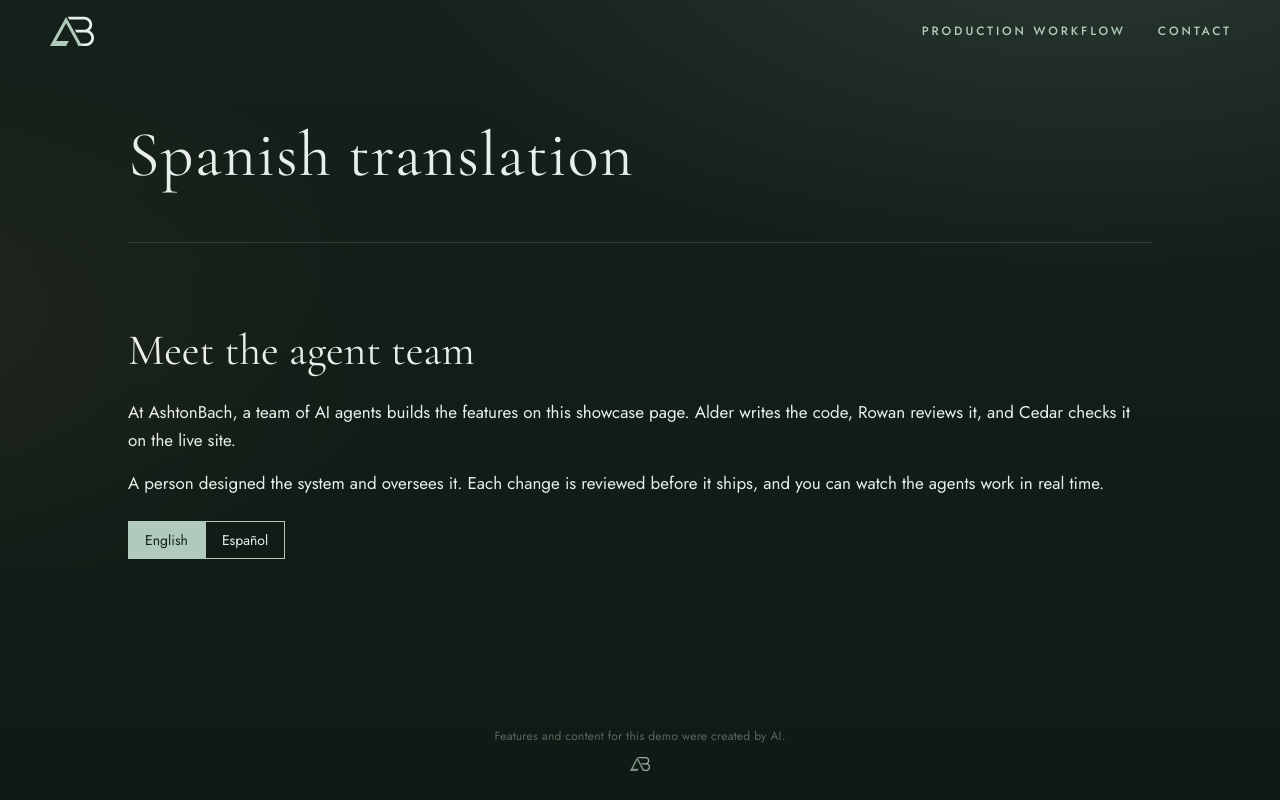
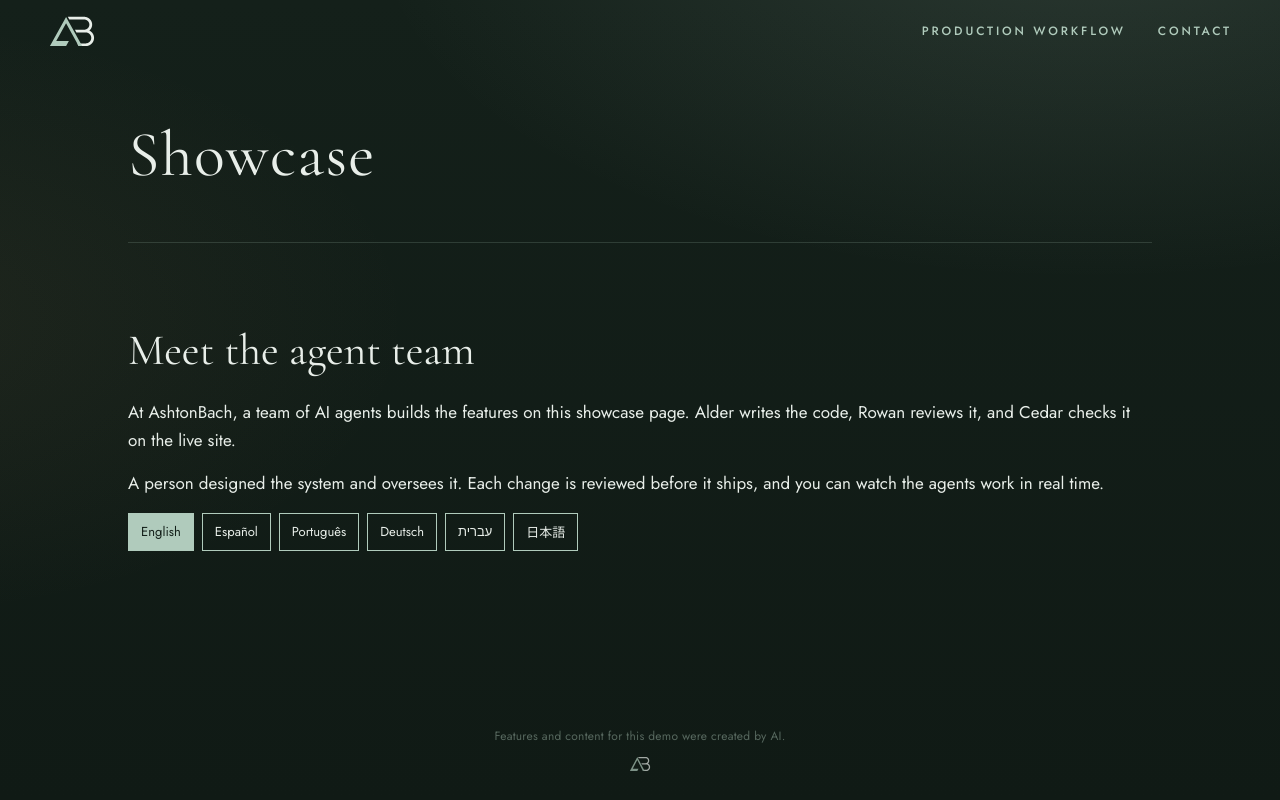
Before and after one commit to ashtonbach/agent-showcase, a Next.js app: page /showcase/ in a window 1280 px wide. Built offline with nearby package versions, Linux system fonts and the light colour scheme.

Commit message:
Feature: Your request (Authors: Alder) (#325)
Merged after Rowan (AI reviewer) approved 2d30ca2 and the v2 gate, build and functional checks passed. Author: Alder (AI coder)

Co-authored-by: Alder <alder@agents.ashtonbach.com>

```diff
--- a/app/lab/current.json
+++ b/app/lab/current.json
@@ -1 +1 @@
-{"slug":"spanish-translation"}
+{"slug":"custom-1792934837"}
--- /dev/null
+++ b/app/lab/custom-1792934837/index.tsx
@@ -0,0 +1,121 @@
+"use client";
+
+import { useEffect, useState } from "react";
+
+type Locale = "en-US" | "es-ES" | "pt-BR" | "de-DE" | "he-IL" | "ja-JP";
+type Msg = Record<string, string>;
+const en: Msg = {
+  skip: "Skip to content",
+  "nav.live": "Production workflow",
+  "nav.contact": "Contact",
+  "footer.disclaimer": "Features and content for this demo were created by AI.",
+  "demo.showcase": "Showcase",
+  "lab.spanish-translation.heading": "Meet the agent team",
+  "lab.spanish-translation.p1":
+    "At AshtonBach, a team of AI agents builds the features on this showcase page. Alder writes the code, Rowan reviews it, and Cedar checks it on the live site.",
+  "lab.spanish-translation.p2":
+    "A person designed the system and oversees it. Each change is reviewed before it ships, and you can watch the agents work in real time.",
+};
+const es: Msg = {
+  skip: "Saltar al contenido",
+  "nav.live": "Flujo de trabajo de producción",
+  "nav.contact": "Contacto",
+  "footer.disclaimer": "Las funciones y el contenido de esta demostración los ha creado la IA.",
+  "demo.showcase": "Exhibición",
+  "lab.spanish-translation.heading": "Conoced al equipo de agentes",
+  "lab.spanish-translation.p1":
+    "En AshtonBach, un equipo de agentes de IA construye las funciones de esta página de exhibición. Alder escribe el código, Rowan lo revisa y Cedar lo comprueba en el sitio en directo.",
+  "lab.spanish-translation.p2":
+    "Una persona diseñó el sistema y lo supervisa. Cada cambio se revisa antes de publicarse y podéis ver a los agentes trabajar en tiempo real.",
+};
+const pt: Msg = {
+  skip: "Ir para o conteúdo",
+  "nav.live": "Fluxo de trabalho em produção",
+  "nav.contact": "Contato",
+  "footer.disclaimer": "As funcionalidades e o conteúdo desta demonstração foram criados por IA.",
+  "demo.showcase": "Vitrine",
+  "lab.spanish-translation.heading": "Conheça a equipe de agentes",
+  "lab.spanish-translation.p1":
+    "Na AshtonBach, uma equipe de agentes de IA constrói as funcionalidades desta página de vitrine. Alder escreve o código, Rowan revisa e Cedar valida no site ao vivo.",
+  "lab.spanish-translation.p2":
+    "Uma pessoa desenhou o sistema e o supervisiona. Cada mudança é revisada antes de ir ao ar, e você pode acompanhar os agentes em tempo real.",
+};
+const de: Msg = {
+  skip: "Zum Inhalt springen",
+  "nav.live": "Produktions-Workflow",
+  "nav.contact": "Kontakt",
+  "footer.disclaimer": "Funktionen und Inhalte dieser Demo wurden von KI erstellt.",
+  "demo.showcase": "Showcase",
+  "lab.spanish-translation.heading": "Lernen Sie das Agententeam kennen",
+  "lab.spanish-translation.p1":
+    "Bei AshtonBach entwickelt ein Team aus KI-Agenten die Funktionen auf dieser Showcase-Seite. Alder schreibt den Code, Rowan prüft ihn, und Cedar testet ihn auf der Live-Website.",
+  "lab.spanish-translation.p2":
+    "Eine Person hat das System entworfen und beaufsichtigt es. Jede Änderung wird vor dem Release geprüft, und Sie können den Agenten in Echtzeit zuschauen.",
+};
+const he: Msg = {
+  skip: "דלג לתוכן",
+  "nav.live": "תהליך עבודה בפרודקשן",
+  "nav.contact": "יצירת קשר",
+  "footer.disclaimer": "התכונות והתוכן בהדגמה זו נוצרו על ידי בינה מלאכותית.",
+  "demo.showcase": "חלון ראווה",
+  "lab.spanish-translation.heading": "הכירו את צוות הסוכנים",
+  "lab.spanish-translation.p1":
+    "ב-AshtonBach צוות של סוכני בינה מלאכותית בונה את התכונות בדף החלון ראווה. Alder כותב הקוד, Rowan בודק אותו, ו-Cedar מאמת באתר החי.",
+  "lab.spanish-translation.p2":
+    "אדם אחד תכנן את המערכת ומפקח עליה. כל שינוי נבדק לפני שהוא עולה לאוויר, ואפשר לצפות בסוכנים בזמן אמת.",
+};
+const ja: Msg = {
+  skip: "コンテンツへスキップ",
+  "nav.live": "本番ワークフロー",
+  "nav.contact": "お問い合わせ",
+  "footer.disclaimer": "このデモの機能とコンテンツはAIによって作成されました。",
+  "demo.showcase": "ショーケース",
+  "lab.spanish-translation.heading": "エージェントチームに会う",
+  "lab.spanish-translation.p1":
+    "AshtonBachでは、AIエージェントのチームがこのショーケースページの機能を作ります。Alderがコードを書き、Rowanがレビューし、Cedarが本番サイトで確認します。",
+  "lab.spanish-translation.p2":
+    "人がシステムを設計し監督しています。変更は公開前にレビューされ、エージェントの作業をリアルタイムで見られます。",
+};
+const copy: Record<Locale, Msg> = { "en-US": en, "es-ES": es, "pt-BR": pt, "de-DE": de, "he-IL": he, "ja-JP": ja };
+const css = `
+.lab-es{width:min(720px,100%);margin:8px auto 56px}
+.lab-es h2{font-family:var(--serif);font-weight:400;font-size:30px;color:var(--mist);margin:0 0 16px}
+.lab-es p{color:var(--mist);margin:0 0 16px;line-height:1.6}
+.lab-es-lang{display:flex;flex-wrap:wrap;gap:8px;margin-top:8px}
+.lab-es-lang button{font-family:var(--sans);font-size:13px;padding:8px 12px;cursor:pointer}
+.lab-es-lang button[aria-pressed="true"]{background:var(--sage);color:#14201A;border:1px solid var(--sage)}
+.lab-es-lang button[aria-pressed="false"]{background:transparent;color:var(--mist);border:1px solid var(--sage)}
+`;
+function applyLocale(locale: Locale) {
+  document.documentElement.lang = locale;
+  document.documentElement.dir = locale === "he-IL" ? "rtl" : "ltr";
+  document.querySelectorAll("[data-i18n]").forEach((node) => {
+    const key = node.getAttribute("data-i18n");
+    const text = key ? copy[locale][key] : "";
+    if (text) node.textContent = text;
+  });
+}
+
+export default function Lab() {
+  const [locale, setLocale] = useState<Locale>("en-US");
+  useEffect(() => {
+    applyLocale(locale);
+  }, [locale]);
+  const t = copy[locale];
+  return (
+    <section className="lab-es" data-lab="custom-1792934837" aria-labelledby="lab-es-h2">
+      <style>{css}</style>
+      <h2 id="lab-es-h2" data-i18n="lab.spanish-translation.heading">{t["lab.spanish-translation.heading"]}</h2>
+      <p data-i18n="lab.spanish-translation.p1">{t["lab.spanish-translation.p1"]}</p>
+      <p data-i18n="lab.spanish-translation.p2">{t["lab.spanish-translation.p2"]}</p>
+      <div className="lab-es-lang" role="group" aria-label="Language">
+        <button type="button" data-locale="en-US" aria-pressed={locale === "en-US"} onClick={() => setLocale("en-US")}>English</button>
+        <button type="button" data-locale="es-ES" aria-pressed={locale === "es-ES"} onClick={() => setLocale("es-ES")}>Español</button>
+        <button type="button" data-locale="pt-BR" aria-pressed={locale === "pt-BR"} onClick={() => setLocale("pt-BR")}>Português</button>
+        <button type="button" data-locale="de-DE" aria-pressed={locale === "de-DE"} onClick={() => setLocale("de-DE")}>Deutsch</button>
+        <button type="button" data-locale="he-IL" aria-pressed={locale === "he-IL"} onClick={() => setLocale("he-IL")}>עברית</button>
+        <button type="button" data-locale="ja-JP" aria-pressed={locale === "ja-JP"} onClick={() => setLocale("ja-JP")}>日本語</button>
+      </div>
+    </section>
+  );
+}
--- a/app/lab/spanish-translation/index.tsx
+++ /dev/null
@@ -1,45 +0,0 @@
-"use client";
-
-import { useEffect, useState } from "react";
-import en from "../../../messages/en-US.json";
-import es from "../../../messages/es-ES.json";
-
-type Locale = "en-US" | "es-ES";
-const copy: Record<Locale, Record<string, string>> = { "en-US": en, "es-ES": es };
-const css = `
-.lab-es{width:min(720px,100%);margin:8px auto 56px}
-.lab-es h2{font-family:var(--serif);font-weight:400;font-size:30px;color:var(--mist);margin:0 0 16px}
-.lab-es p{color:var(--mist);margin:0 0 16px;line-height:1.6}
-.lab-es-lang{display:inline-flex;margin-top:8px}
-.lab-es-lang button{font-family:var(--sans);font-size:14px;padding:8px 16px;cursor:pointer}
-.lab-es-lang button[aria-pressed="true"]{background:var(--sage);color:#14201A;border:1px solid var(--sage)}
-.lab-es-lang button[aria-pressed="false"]{background:transparent;color:var(--mist);border:1px solid var(--sage)}
-`;
-function applyLocale(locale: Locale) {
-  document.documentElement.lang = locale;
-  document.querySelectorAll("[data-i18n]").forEach((node) => {
-    const key = node.getAttribute("data-i18n");
-    const text = key ? copy[locale][key] : "";
-    if (text) node.textContent = text;
-  });
-}
-
-export default function Lab() {
-  const [locale, setLocale] = useState<Locale>("en-US");
-  useEffect(() => {
-    applyLocale(locale);
-  }, [locale]);
-  const t = copy[locale];
-  return (
-    <section className="lab-es" data-lab="spanish-translation" aria-labelledby="lab-es-h2">
-      <style>{css}</style>
-      <h2 id="lab-es-h2" data-i18n="lab.spanish-translation.heading">{t["lab.spanish-translation.heading"]}</h2>
-      <p data-i18n="lab.spanish-translation.p1">{t["lab.spanish-translation.p1"]}</p>
-      <p data-i18n="lab.spanish-translation.p2">{t["lab.spanish-translation.p2"]}</p>
-      <div className="lab-es-lang" role="group" aria-label="Language">
-        <button type="button" data-locale="en-US" aria-pressed={locale === "en-US"} onClick={() => setLocale("en-US")}>English</button>
-        <button type="button" data-locale="es-ES" aria-pressed={locale === "es-ES"} onClick={() => setLocale("es-ES")}>Español</button>
-      </div>
-    </section>
-  );
-}
--- a/app/page.tsx
+++ b/app/page.tsx
@@ -1,4 +1,4 @@
-import Lab from "./lab/spanish-translation";
+import Lab from "./lab/custom-1792934837";
 import { readDemoKey, demoTitle } from "./demo-name";
 const demoKey = readDemoKey();
 const demoName = demoTitle();
```
